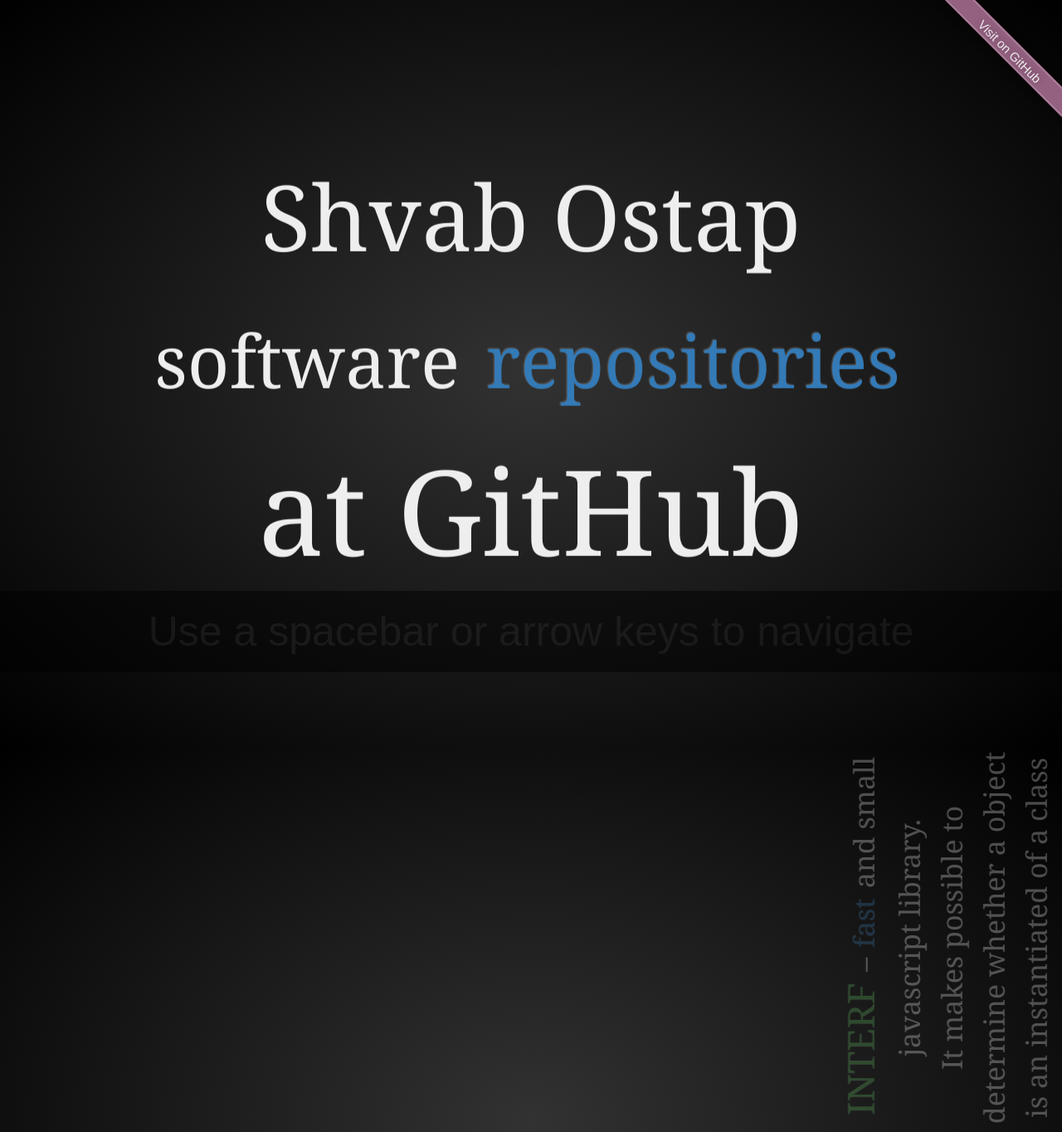
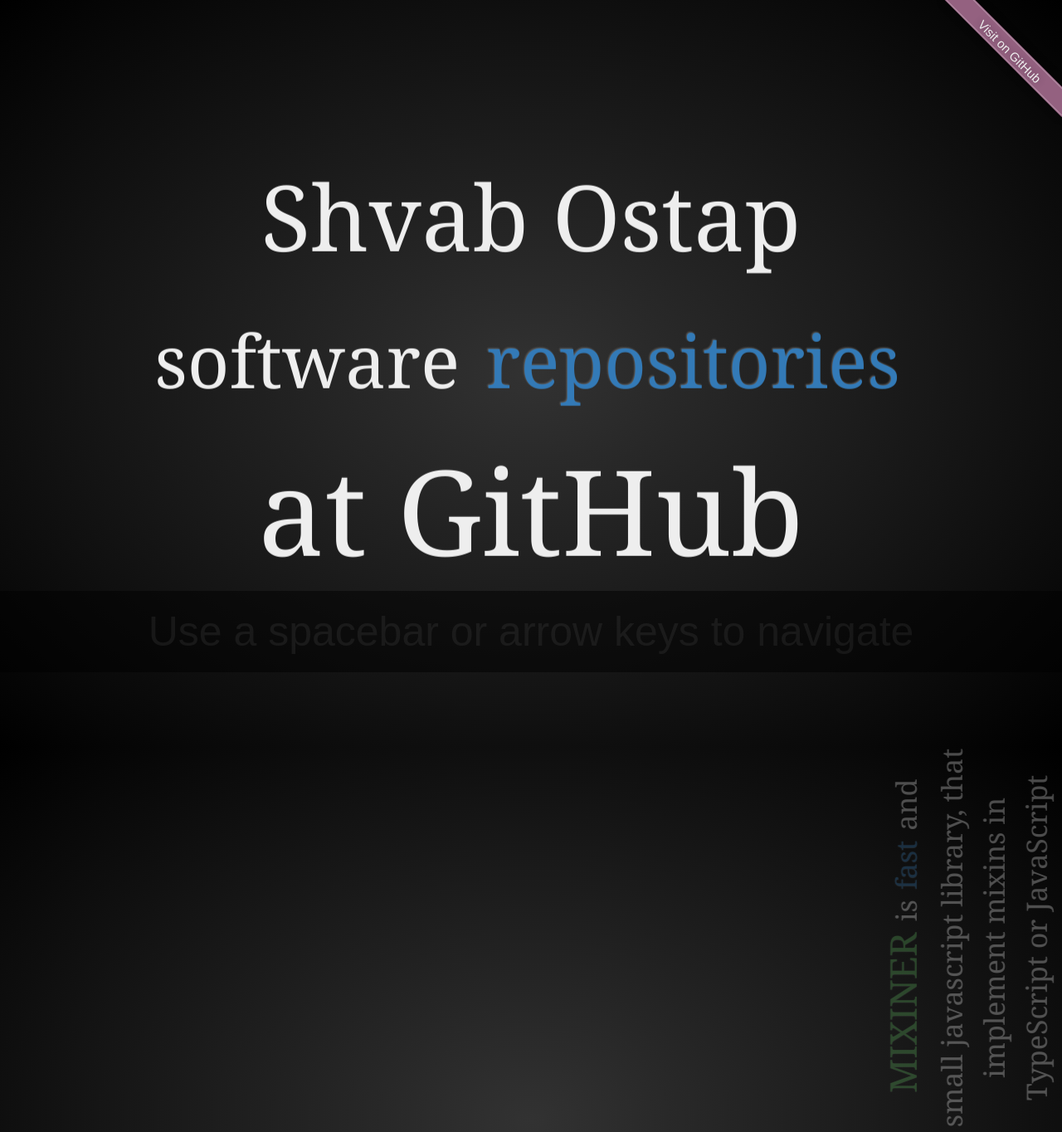
Before and after one commit to shvabuk/shvabuk.github.io, a Jekyll site: the page built from index.html, in a window 1280 px wide. Shown: the whole page at 83% size. Built offline with Jekyll 4.4.1, drawn with Linux system fonts in a browser that asks for light colours.

Commit message:
mixiner page added

```diff
--- a/_includes/pages/interf.html
+++ /dev/null
@@ -1,2 +0,0 @@
-<a class="text--lg link--success" href="/interf">INTERF</a> &ndash; <a href="/interf/docs/performance.html">fast</a> and small javascript library.<br>
-It makes possible to determine whether a object is an instantiated of a class that implements an interface.
--- /dev/null
+++ b/_includes/pages/mixiner.html
@@ -0,0 +1,3 @@
+
+<a class="text--lg link--success" href="/mixiner">MIXINER</a> is <a href="/mixiner/docs/performance.html">fast</a>
+and small javascript library, that implement mixins in TypeScript or JavaScript classes.
--- a/index.html
+++ b/index.html
@@ -15,7 +15,7 @@
     </div>
     <div class="row row--pages">
         <h2 class="col col--page">
-            {% include pages/interf.html %}
+            {% include pages/mixiner.html %}
         </h2>
         <h2 class="col col--page">
             {% include pages/github-io.html %}
@@ -35,7 +35,7 @@
     </div>
     <div id="interf" class="step step--interf" data-x="2750" data-y="3400" data-rotate="-90" data-scale="2">
         <p>
-            {% include pages/interf.html %}
+            {% include pages/mixiner.html %}
         </p>
     </div>
     <div id="github-io" class="step step--github-io" data-x="5500" data-y="1700" data-rotate="90" data-scale="2">
```
Also changed, not shown: Gemfile.lock, 1 other file.
